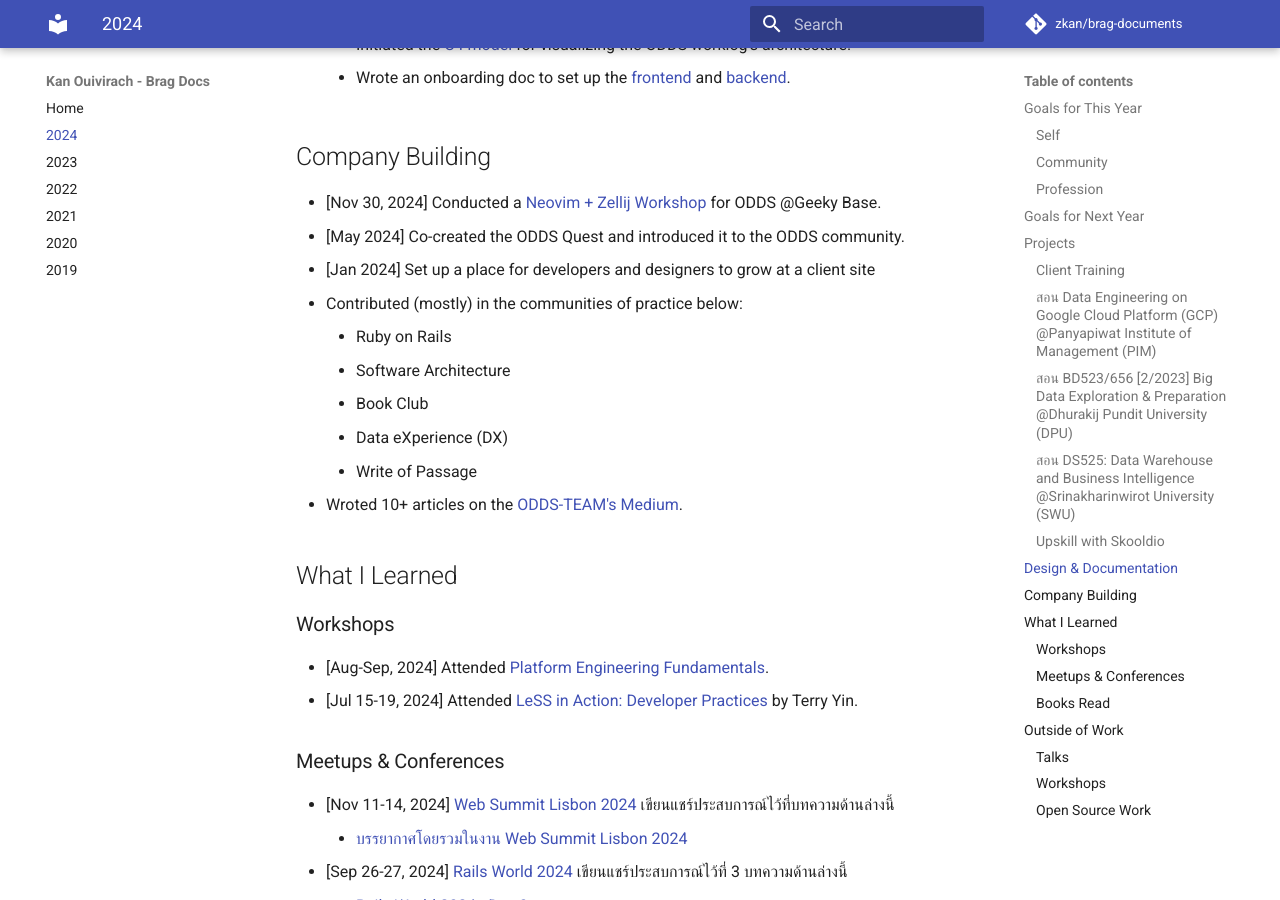
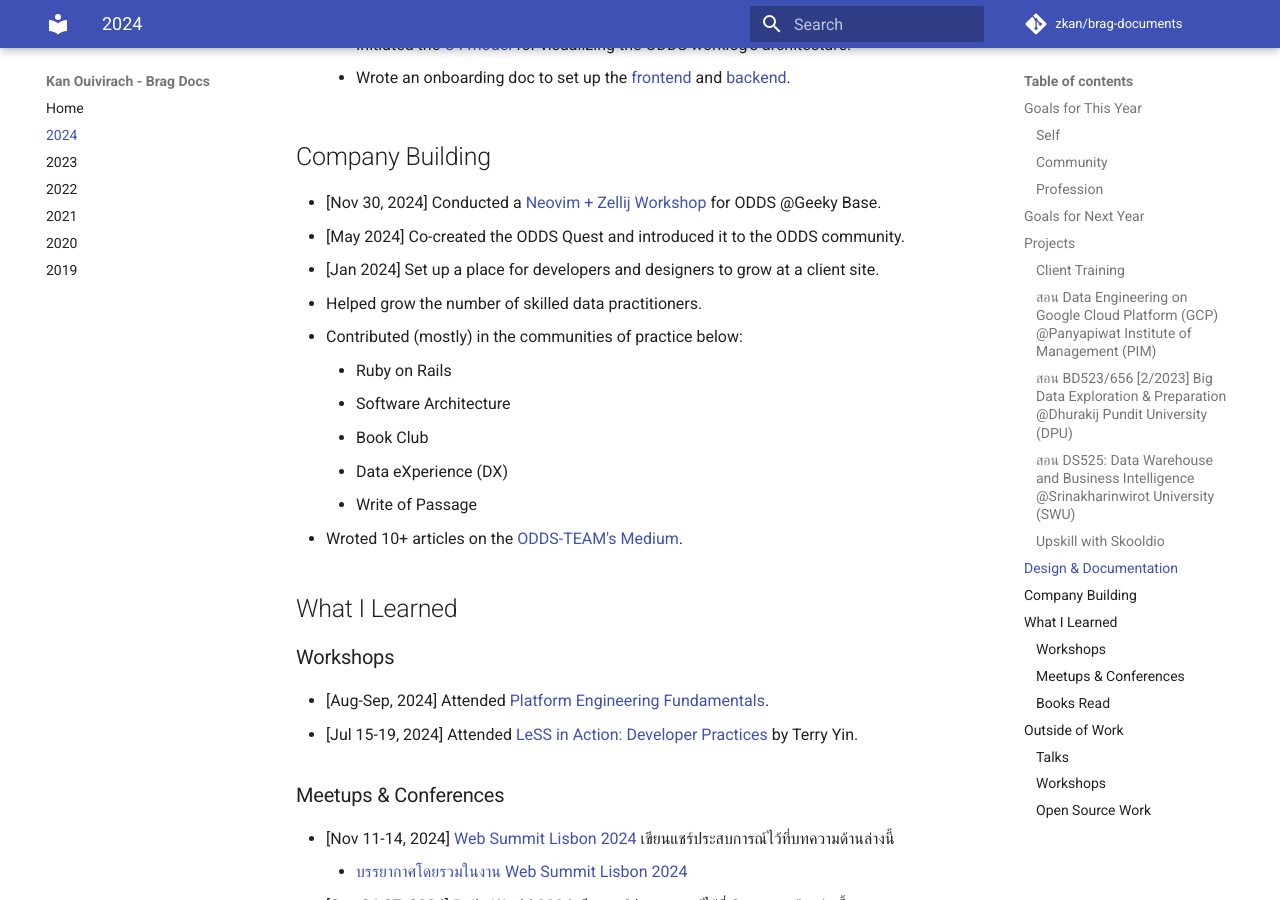
Before and after one commit to zkan/brag-documents, an MkDocs documentation site: the page built from docs/2024.md, in a window 1280 px wide and 900 px high, scrolled down 2560 px. Built offline with MkDocs 1.6.1 and Material for MkDocs 9.7.7, drawn with Linux system fonts in a browser that asks for light colours; comment, search, counter and statistics services are not loaded.

Commit message:
Helped grow data practitioners

```diff
--- a/docs/2024.md
+++ b/docs/2024.md
@@ -91,7 +91,8 @@
 
 * [Nov 30, 2024] Conducted a [Neovim + Zellij Workshop](https://zkan.github.io/neovim-zellij-workshop/){: target="_blank"} for ODDS @Geeky Base.
 * [May 2024] Co-created the ODDS Quest and introduced it to the ODDS community.
-* [Jan 2024] Set up a place for developers and designers to grow at a client site
+* [Jan 2024] Set up a place for developers and designers to grow at a client site.
+* Helped grow the number of skilled data practitioners.
 * Contributed (mostly) in the communities of practice below:
     * Ruby on Rails
     * Software Architecture
```
